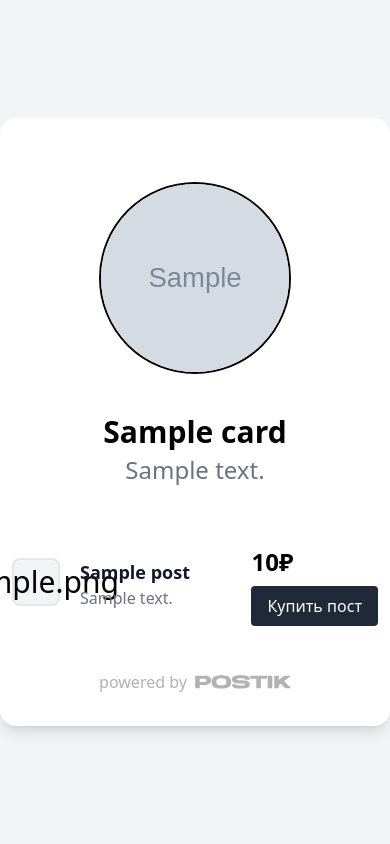
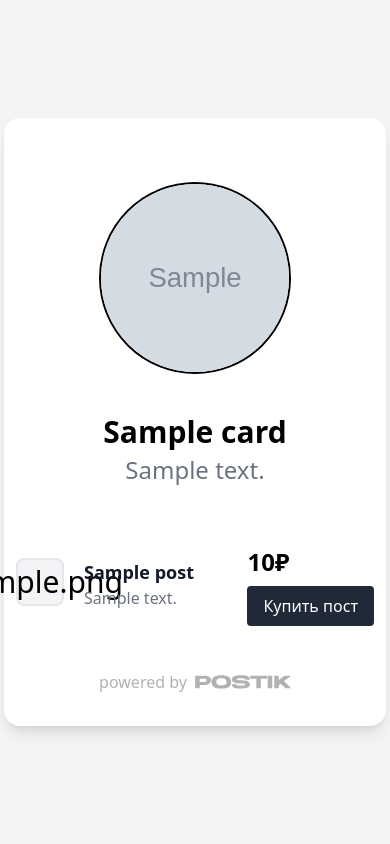
Before and after one commit to eslupmi101/postik, a Django app: a page that uses src/postik/theme/templates/posts/card.html in a window 390 px wide. Run offline with Django 3.2, Linux system fonts and the light colour scheme; tables that the repository leaves empty hold one stand-in row (values such as "Sample post"); grey boxes marked "Sample" are stand-in pictures; some libraries are stand-ins or nearby versions.

Commit message:
Hotfix card preview and card page

```diff
--- a/src/postik/theme/templates/dashboards/design.html
+++ b/src/postik/theme/templates/dashboards/design.html
@@ -38,7 +38,7 @@
     <div class="flex-1 md:px-5 md:mr-5">
       <h1 class="font-factor-a-bold text-2xl mb-2">Предпросмотр</h1>
       <div class="min-h-screen">
-        <div id="design-card-preview" class="overflow-auto rounded-lg border-2 border-gray-300 shadow-lg mx-auto">
+        <div id="design-card-preview" class="overflow-auto rounded-2xl border-2 border-gray-300 shadow-lg">
           {% include "includes/card_body.html" %}
         </div>
       </div>
--- a/src/postik/theme/templates/includes/card_body.html
+++ b/src/postik/theme/templates/includes/card_body.html
@@ -1,6 +1,6 @@
 {% load static %}
 {% load static tailwind_tags %}
-<div class="md:mx-5 w-full sm:w-[42rem] bg-white rounded-2xl shadow-lg">
+<div class="w-full sm:w-[42rem] bg-white rounded-2xl shadow-lg">
   <div class="flex flex-col items-center justify-center text-center p-6">
     <img
       loading="lazy"
@@ -73,7 +73,7 @@
     {% endfor %}
     </ul>
   </div>
-  <a href="{% url "posts:index" %}" class="flex justify-center items-center my-4 py-4">
+  <a href="{% url "posts:index" %}" class="flex justify-center items-center py-8">
     <p class="Inter SemiBold font-light mr-2 opacity-30">powered by</p>
     <img class="w-24" loading="lazy" alt="Postik" src="{% static 'public/images/card/logo-card.svg' %}" />
   </a>
--- a/src/postik/theme/templates/posts/card.html
+++ b/src/postik/theme/templates/posts/card.html
@@ -2,7 +2,7 @@
 {% load static %}
 {% load static tailwind_tags %}
 {% block autonomous_content %}
-<div class="flex items-center justify-center min-h-screen w-screen bg-gray-100">
+<div class="flex items-center justify-center min-h-screen w-screen bg-gray-100 py-1 sm:py-5 px-1">
   {% include "includes/card_body.html" %}
 </div>
 {% endblock autonomous_content%}
```
